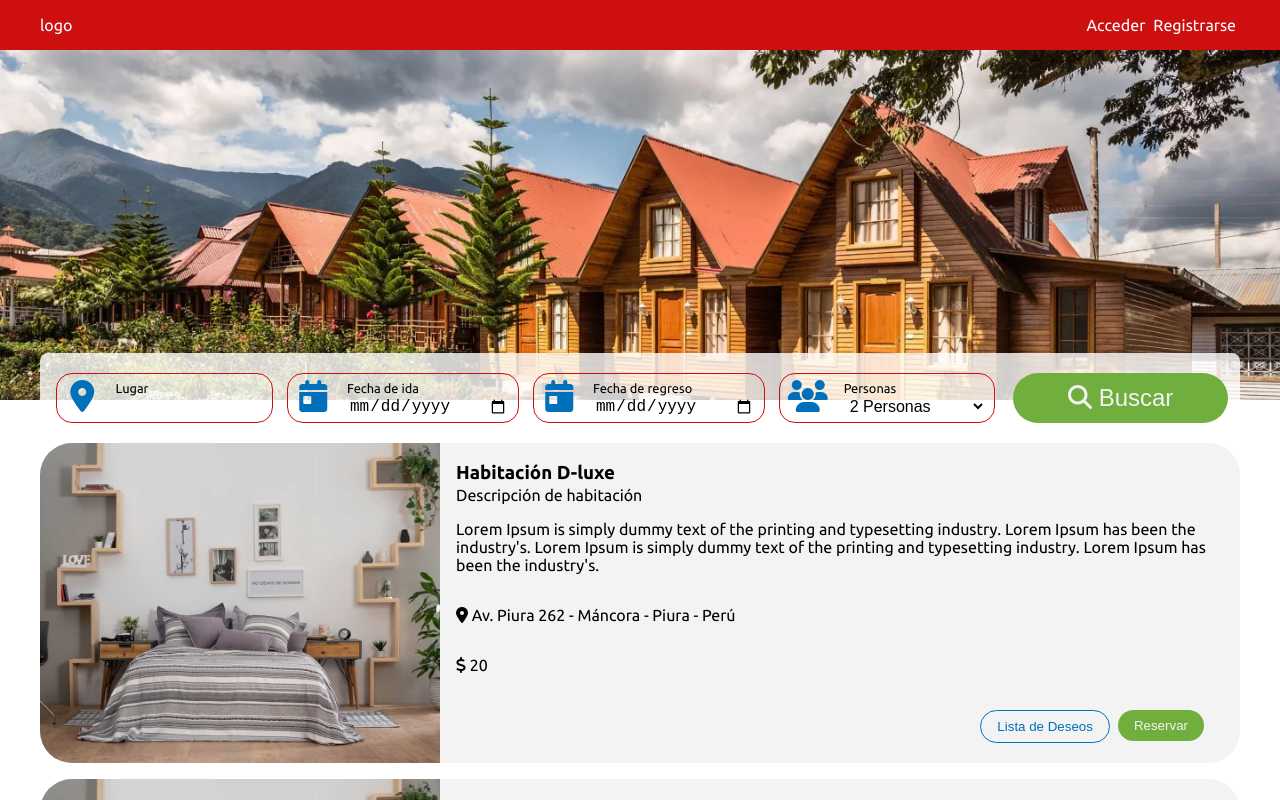
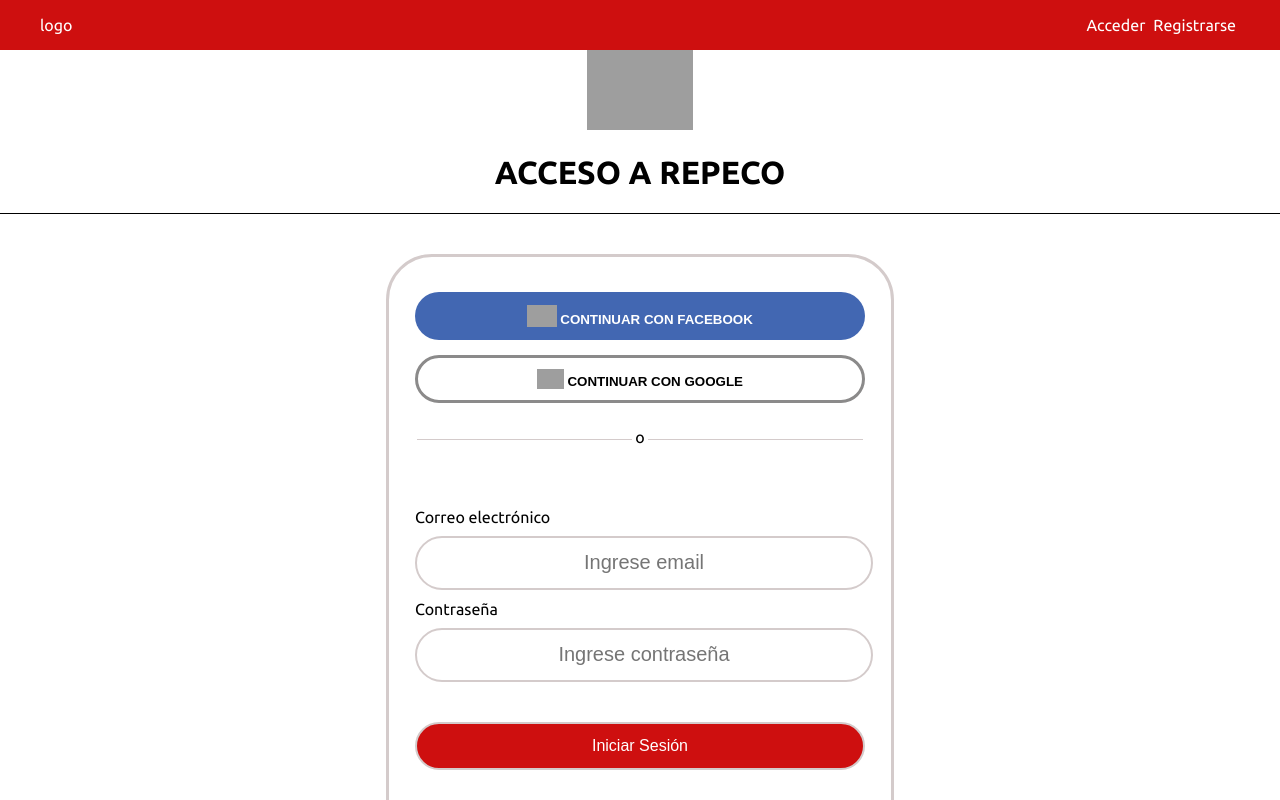
Before and after one commit to rodrigo-calle/repeco-frontend, a React (Create React App) app: page /login in a window 1280 px wide. Shown: the top 800 px of the page. Built offline with nearby package versions, Linux system fonts and the light colour scheme; grey boxes are pictures that could not be loaded.

Commit message:
manage of login

```diff
--- a/package.json
+++ b/package.json
@@ -8,6 +8,8 @@
     "@testing-library/user-event": "^12.8.3",
     "react": "^17.0.2",
     "react-dom": "^17.0.2",
+    "react-flash-message": "^1.0.8",
+    "react-router-dom": "^6.0.2",
     "react-scripts": "4.0.3",
     "web-vitals": "^1.1.2"
   },
--- a/src/App.js
+++ b/src/App.js
@@ -1,18 +1,28 @@
 import './App.css';
-
 import Navbar from './components/navbar/Navbar';
 import Home from './components/home/Home'
-// import Login from './components/login/Login'
+import Login from './components/login/Login'
 // import Signup from './components/signup/Signup'
 // import ServiceDetail from './components/service-detail/ServiceDetail'
 // import Booking from './components/booking/Booking'
 import Footer from './components/footer/Footer'
+//import { render } from "react-dom";
+import {
+  Routes,
+  Route
+} from "react-router-dom";
+
 
 function App() {
   return (
     <>
     <Navbar />
-    <Home />
+
+    <Routes>
+      <Route path="/" element={< Home />} />
+      <Route path="/login" element={< Login />} />
+    </Routes>
+    {/*   <Home />  */}
     {/* <Login></Login> */}
     {/* <Signup></Signup>       */}
     {/* <ServiceDetail></ServiceDetail> */}
--- a/src/components/login/Login.css
+++ b/src/components/login/Login.css
@@ -115,7 +115,15 @@
     color: #CE0F0F;
 }
 
+.login-container__flash-message{
+    background-color: #ce4d4d;
+    color: #fff;
+    font-weight: 600;
+    width: calc(fit-content+20px);
+    text-align: center;
+    font-size: 20px;
 
+}
 
 @media screen and (max-width: 580px) {
     .login-container{
--- a/src/components/login/Login.jsx
+++ b/src/components/login/Login.jsx
@@ -1,9 +1,55 @@
-import React from "react";
+import React, {useState} from "react";
+import { useNavigate  } from 'react-router-dom';
+
+
 import "./Login.css";
+const users = [
+  {
+      id: Math.random,
+      email: "user1@gmail.com",
+      password: "123456!"
+  },
+  {
+      id: Math.random,
+      email: "user2@gmail.com",
+      password: "1234567!"
+  }
+]
+const Login = () => {
+  const [ email, setEmail] = useState("")
+  const [ password, setPassword] = useState("")
+  const [ values, setValues] = useState("")
 
-const Login = () => {
+  //for redirect another component...
+  const navigate = useNavigate ()
+
+  //function for error message in the form
+
+  const message = () => {
+    setValues("Correo y/o contraseña incorrecta")
+  }
+
+
+  const validateLogin = (em, pass) => {
+    return users.find(user => user.email === em  && user.password === pass)? true : message();
+  }
+
+
+  const handleLoginSubmit = (e) =>{
+    e.preventDefault();
+    validateLogin(email, password)?
+    setTimeout(() => {
+      navigate("/")
+    }, 2000)
+    : console.log(false);
+
+    // eslint-disable-next-line array-callback-return
+    setEmail("")
+    setPassword("")
+  }
   return (
     <body>
+
       <header>
         <img
           className="logo-repeco"
@@ -14,7 +60,6 @@
         <h1 className="login-title">ACCESO A REPECO</h1>
         <p className="line"></p>
       </header>
-
       <div className="login-container">
         <button className="login-container__fb-button">
           <p>
@@ -41,14 +86,30 @@
           <p className="login-container__line-letter">o</p>
           <p className="login-container__line-second"></p>
         </div>
-        <form action="" className="form-container">
+        <form action="" onSubmit={ handleLoginSubmit } className="form-container">
+        <span className="login-container__flash-message" >{ values }</span> <br />
           <label for="email">Correo electrónico</label>
           <br />
-          <input className="input" type="email" />
+          <input className="input"
+          onChange={
+            (event)=> setEmail(event.target.value)
+          }
+          type="email"
+          placeholder="Ingrese email"
+          value={email}
+          />
           <br />
+
           <label for="password">Contraseña</label>
           <br />
-          <input className="input" type="password" />
+          <input className="input"
+          type="password"
+          onChange={
+             (event)=> setPassword(event.target.value)
+          }
+          value={password}
+          placeholder="Ingrese contraseña"
+          />
           <br />
           <input
             className="form-container__submit"
@@ -69,5 +130,4 @@
     </body>
   );
 };
-
 export default Login;
--- a/src/index.js
+++ b/src/index.js
@@ -1,12 +1,16 @@
 import React from 'react';
 import ReactDOM from 'react-dom';
+import { BrowserRouter } from 'react-router-dom';
 import './index.css';
 import App from './App';
 
 
 ReactDOM.render(
   <React.StrictMode>
-    <App />
+    <BrowserRouter>
+      <App />
+    </BrowserRouter>
+
   </React.StrictMode>,
   document.getElementById('root')
 );
```
Also changed, not shown: 2 other files (tests, documents, lock files or other folders).
